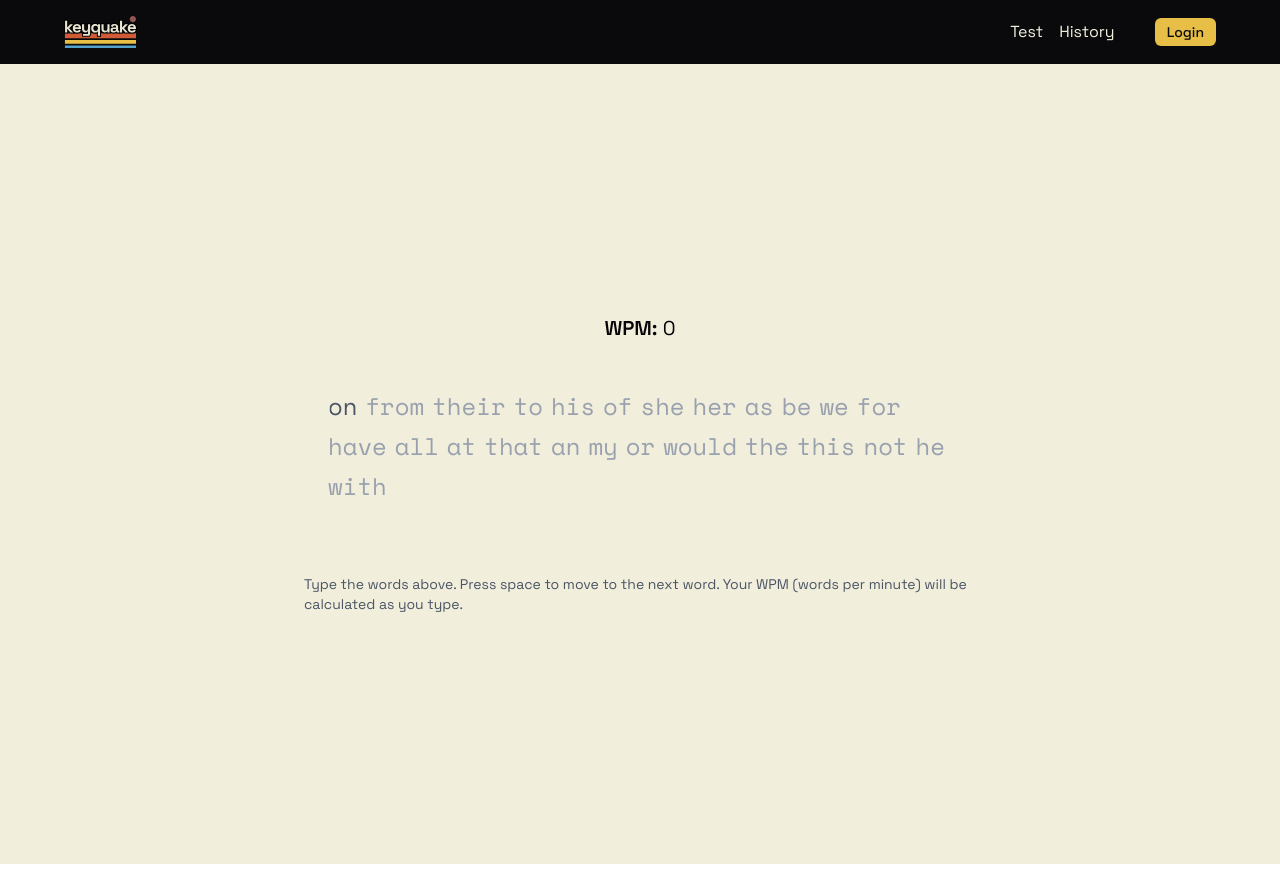
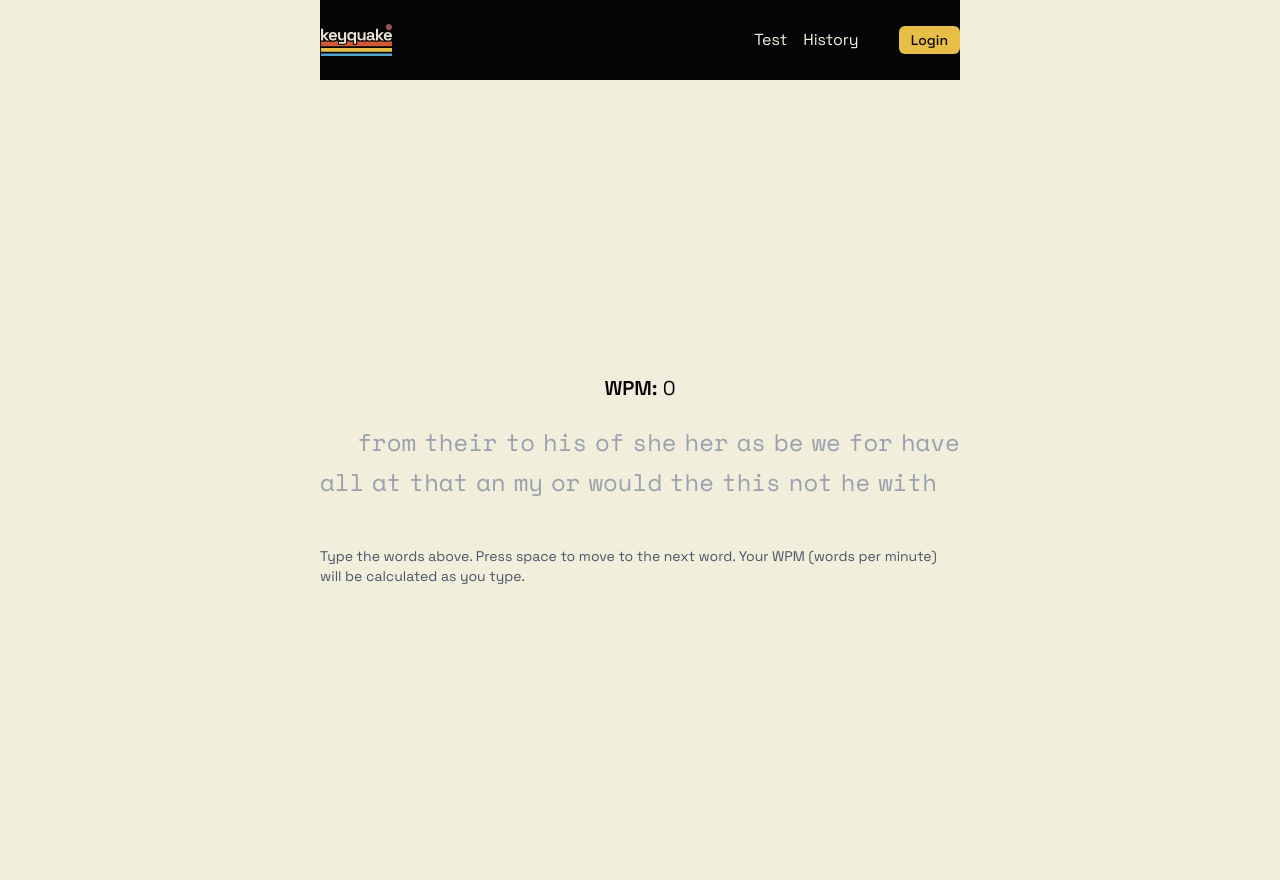
Before and after one commit to SimonRosengren/keyboard-tester, a Nuxt app: page / in a window 1280 px wide. Built offline with nearby package versions, Linux system fonts and the light colour scheme; no server answers.

Commit message:
styling init

```diff
--- a/app.vue
+++ b/app.vue
@@ -1,7 +1,8 @@
 <template>
-  <div class="min-h-screen bg-kq-white dark:bg-kq-black-300 text-kq-black dark:text-kq-white flex flex-col">
-    <NavBar />
-    <div class="flex-1">
+  <div class="min-h-screen bg-kq-white dark:bg-kq-black-300 max-sm:px-4
+    text-kq-black dark:text-kq-white grid grid-cols-4 sm:grid-cols-8 md:grid-cols-12">
+    <NavBar class="col-span-full sm:col-span-6 sm:col-start-2 md:col-start-4" />
+    <div class="col-span-full sm:col-span-6 sm:col-start-2 md:col-start-4">
       <NuxtPage />
     </div>
   </div>
--- a/components/NavBar.vue
+++ b/components/NavBar.vue
@@ -1,6 +1,6 @@
 <template>
-  <nav class="bg-kq-black-200 text-kq-white p-4">
-    <div class="max-w-6xl mx-auto flex justify-between items-center">
+  <nav class="bg-kq-black-300 text-kq-white py-6">
+    <div class="flex justify-between items-center">
       <div class="font-bold text-xl"><IconsLogo class="h-8 w-auto" /></div>
       <div class="flex gap-4 items-center">
         <NuxtLink to="/" class="hover:text-kq-yellow">Test</NuxtLink>
@@ -16,7 +16,8 @@
               <span class="text-sm">{{ userStore.email }}</span>
               <button
                 @click="handleLogout"
-                class="px-3 py-1 text-sm font-medium text-kq-black-200 bg-kq-yellow rounded-md hover:bg-opacity-90"
+                class="px-3 py-1 text-sm font-medium text-kq-black-200
+                border border-kq-yellow rounded-md"
               >
                 Logout
               </button>
@@ -25,7 +26,8 @@
           <template v-else>
             <NuxtLink
               to="/login"
-              class="px-3 py-1 text-sm font-medium text-kq-black-200 bg-kq-yellow rounded-md hover:bg-opacity-90"
+              class="px-3 py-1 text-sm font-medium text-kq-black-200
+                bg-kq-yellow hover:bg-kq-yellow/95 active:bg-kq-yellow/90 transition-all 2s rounded-md"
             >
               Login
             </NuxtLink>
--- a/components/WordsDisplay.vue
+++ b/components/WordsDisplay.vue
@@ -5,7 +5,7 @@
       :key="index"
       :class="{
         'text-gray-400': index > currentWordIndex,
-        'text-black': index < currentWordIndex,
+        'text-kq-white': index < currentWordIndex,
         'font-medium': index === currentWordIndex
       }"
       class="relative text-2xl"
@@ -14,9 +14,9 @@
         <span v-for="(char, charIndex) in word.split('')" :key="`${index}-${charIndex}`" class="relative">
           <!-- Character with color based on correctness -->
           <span :class="{
-            'text-black': charIndex < currentInput.length && char === currentInput[charIndex],
-            'text-red-700': charIndex < currentInput.length && char !== currentInput[charIndex],
-            'text-gray-600': charIndex >= currentInput.length
+            'text-kq-white': charIndex < currentInput.length && char === currentInput[charIndex],
+            'text-kq-red': charIndex < currentInput.length && char !== currentInput[charIndex],
+            'text-kq-white/80': charIndex >= currentInput.length
           }">{{ char }}</span>
 
           <!-- Cursor -->
--- a/pages/index.vue
+++ b/pages/index.vue
@@ -12,7 +12,7 @@
 
     <!-- Words Container -->
     <div
-      class="max-w-2xl w-full p-6 mb-6 relative"
+      class="w-full mb-6 relative"
     >
       <WordsDisplay
         :words="state.words"
@@ -46,7 +46,7 @@
     </div>
 
     <!-- Instructions -->
-    <div class="text-sm text-gray-600 max-w-2xl">
+    <div class="text-sm text-gray-600">
       <p>Type the words above. Press space to move to the next word. Your WPM (words per minute) will be calculated as you type.</p>
     </div>
   </div>
```
Also changed, not shown: 1 other file (tests, documents, lock files or other folders).
